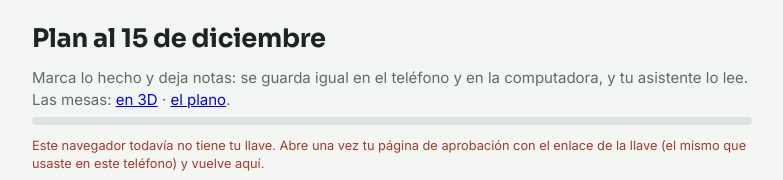
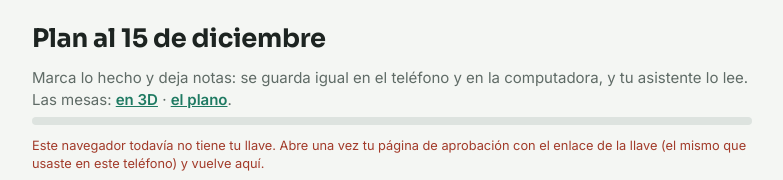
Before and after one commit to cbanegas21/asistente, a plain HTML site: page index.html in a window 1280 px wide. Shown: the top 180 px of the page, without its empty margins (248-1031 px from the left). Drawn offline with Linux system fonts and the light colour scheme.

Commit message:
Color de los links de arriba
Co-Authored-By: Claude Opus 5.5 <noreply@anthropic.com>
Claude-Session: https://claude.ai/code/session_01UfsvwvAthrYftwRhBD3Mba

```diff
--- a/index.html
+++ b/index.html
@@ -91,6 +91,7 @@ details.inv p{margin:8px 0 0;font-size:.9rem}
 
 :root{padding-top:env(safe-area-inset-top,0px);padding-bottom:env(safe-area-inset-bottom,0px)}
 body{margin:0}
+.bar .sub a{color:var(--accent);font-weight:600}
 </style>
 </head>
 <body>
```
